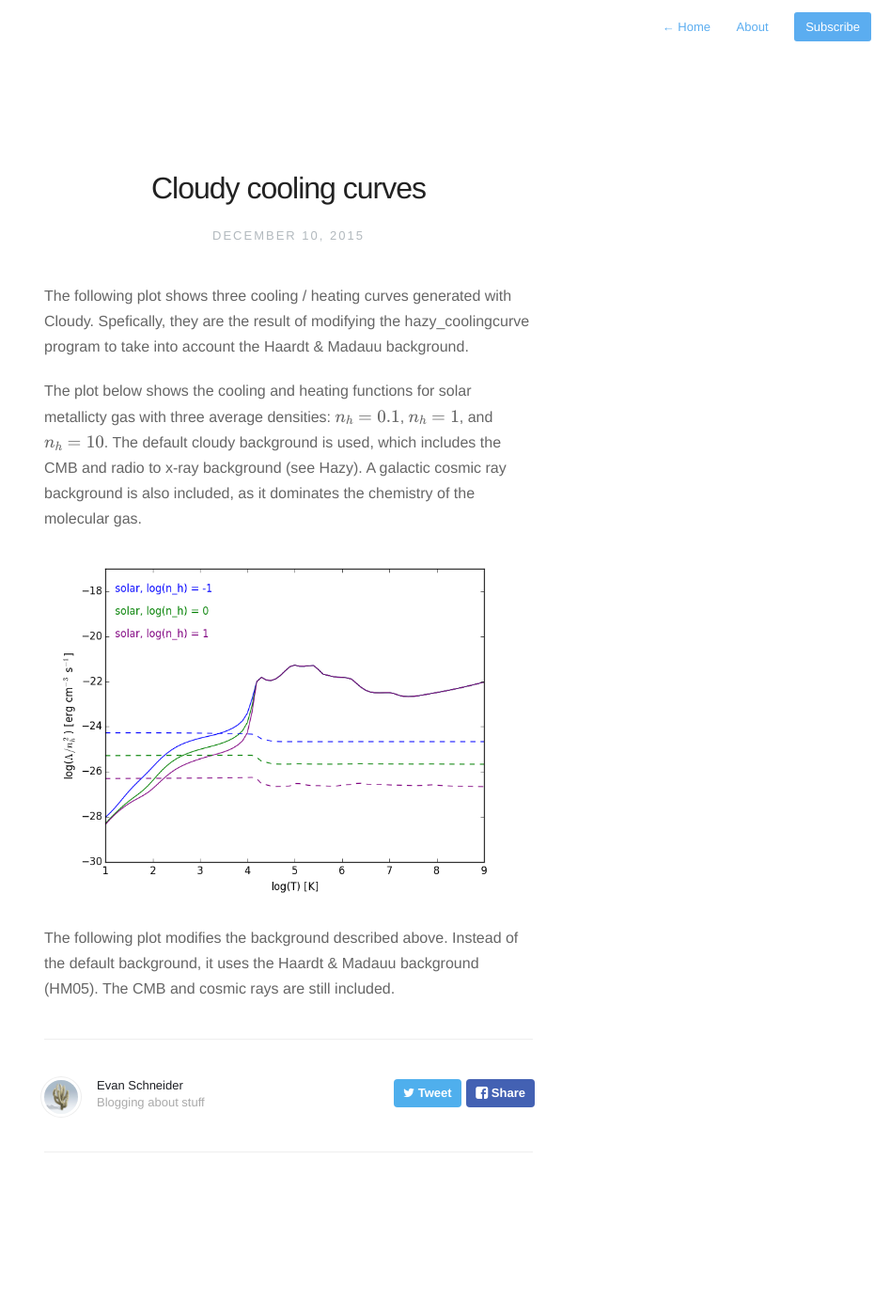
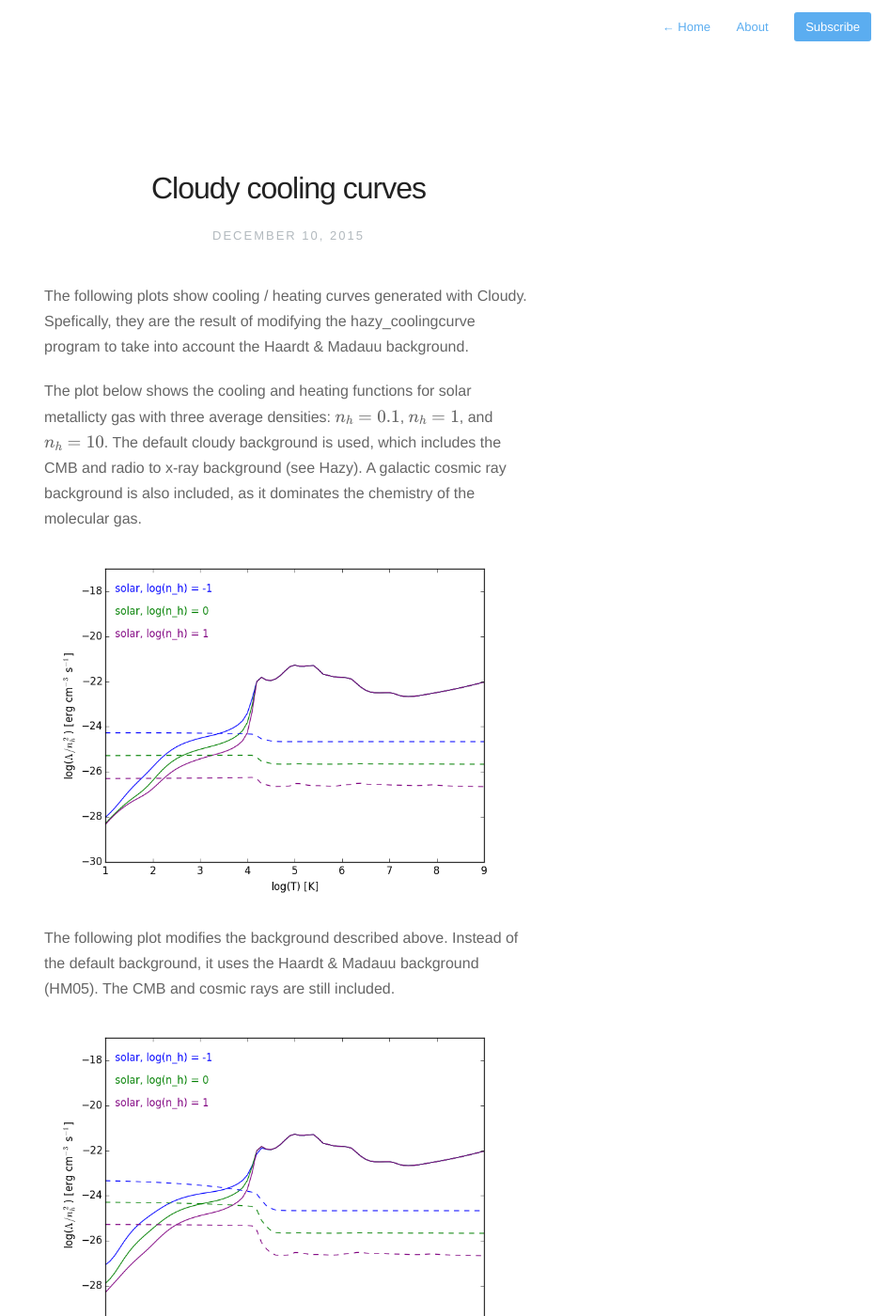
Before and after one commit to evaneschneider/site, a Jekyll site: the page built from _posts/2015-12-10-cloudy-cooling-curves.markdown, in a window 1280 px wide and 1400 px high. Shown: the whole window at 94% size, without its empty margins (333-1280 px from the left). Built offline with Jekyll 4.4.1, drawn with Linux system fonts in a browser that asks for light colours; nearby versions of some CDN libraries; formulas are drawn with MathJax 3; some of the changed text lies outside the part shown.

Commit message:
new image

```diff
--- a/_posts/2015-12-10-cloudy-cooling-curves.markdown
+++ b/_posts/2015-12-10-cloudy-cooling-curves.markdown
@@ -4,7 +4,7 @@ date:   2015-12-10
 description: Details of various cooling curves
 ---
 
-The following plot shows three cooling / heating curves generated with
+The following plots show cooling / heating curves generated with
 Cloudy. Spefically, they are the result of modifying the
 hazy_coolingcurve program to take into account the Haardt & Madauu
 background.
@@ -19,3 +19,10 @@ dominates the chemistry of the molecular gas.
 The following plot modifies the background described above. Instead of the default
 background, it uses the Haardt & Madauu background (HM05). The CMB and cosmic rays
 are still included.
+<img src="{{ site.url }}assets/images/coolingcurve_solar_PIE.png">
+
+So, the question is - do we need to include cooling for gas below
+$$10^4$$ K? At low densities it won't be able to cool, so it is probably okay to
+neglect it. At densities greater than $$n_h \approx 0.1$$ the gas is clearly still
+able to cool, but the efficiency has dropped by 2-3 orders of magnitude, so perhaps the
+cooling times are long enough that we can still safely ignore cooling in this regime?
--- a/_posts/2015-12-8-compiling-cloudy.markdown
+++ b/_posts/2015-12-8-compiling-cloudy.markdown
@@ -15,7 +15,7 @@ The workaround suggested on the wiki did work for me. I had to install gcc mysel
 which I did using Homebrew. The first version I tried (4-8) didn't work, but when I built the most
 recent version from source, it fixed things.
 
-``brew reinstall --build-from-source gcc``
+brew reinstall --build-from-source gcc
 
 Make sure that this is the version of gcc that gets called when you compile (do "which gcc"),
 and create the appropriate aliases in /usr/local/bin (and update your path) if necessary.
@@ -28,7 +28,7 @@ programs directory. This script compiles and runs each of the programs listed in
 
 To compile a single sample program (e.g. hazy_coolingcurve) do:
 
-``g++ -ansi -O3 -ftrapping-math -fno-math-errno  -Wall -W -g hazy_coolingcurve.cpp -o hazy_coolingcurve.exe -I../../../source -L../../../source/ -lcloudy``
+g++ -ansi -O3 -ftrapping-math -fno-math-errno  -Wall -W -g hazy_coolingcurve.cpp -o hazy_coolingcurve.exe -I../../../source -L../../../source/ -lcloudy
 
 The following plot is produced with the default settings from the
 hazy_coolingcurve program (solar abundance, $$n_h = 1 \, \mathrm{cm}^{-3}$$).
```
Also changed, not shown: assets/images/coolingcurve_solar_PIE.png (added).
